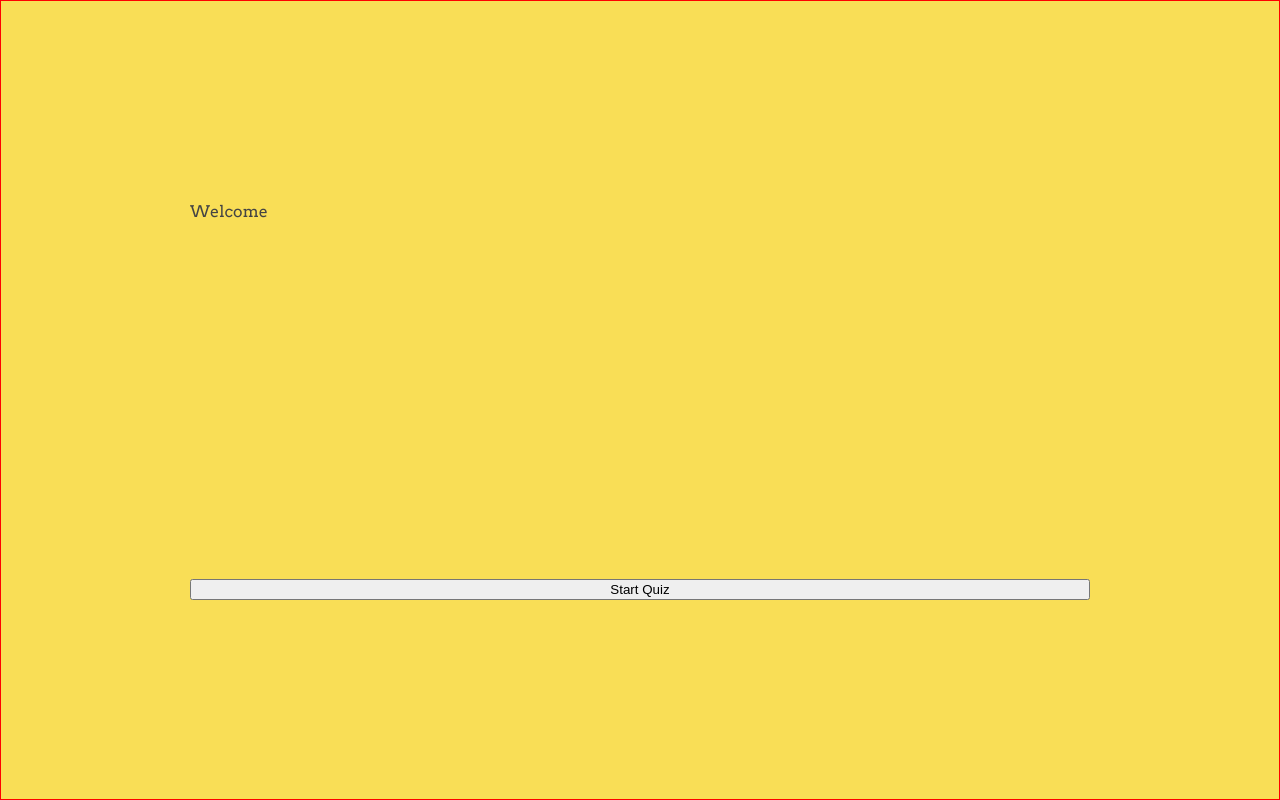
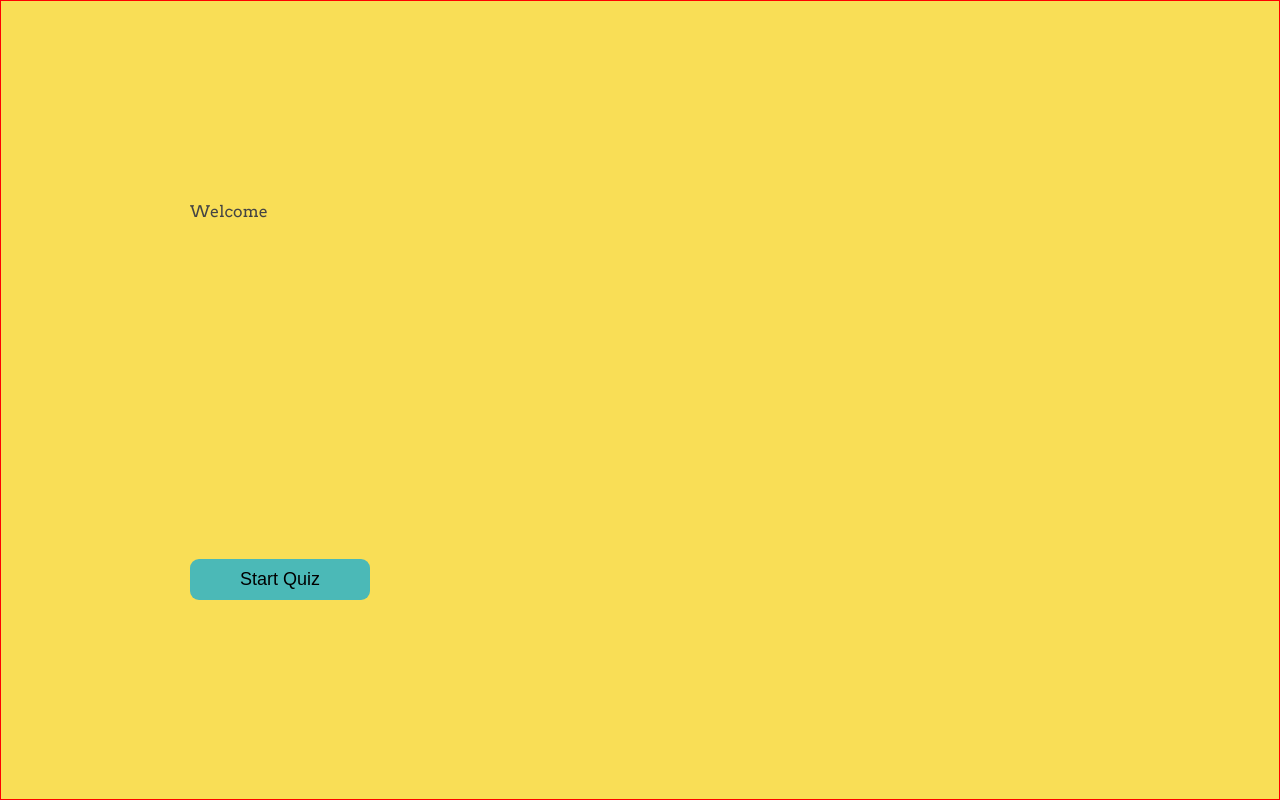
Before and after one commit to MPiotrowska/trivia-app, a React (Create React App) app: page / in a window 1280 px wide. Built offline with nearby package versions, Linux system fonts and the light colour scheme.

Commit message:
button style

```diff
--- a/src/index.css
+++ b/src/index.css
@@ -41,3 +41,32 @@ code {
   font-family: source-code-pro, Menlo, Monaco, Consolas, 'Courier New',
     monospace;
 }
+
+button {
+  background-color: #4bb9b7;
+  color: black;
+  border: none;
+  text-transform: capitalize;
+  padding:10px 24px ;
+  border-radius: 9px;
+  transition: all 0.5s ease-in-out;
+  font-size:18px ;
+  position: absolute;
+  bottom: 10px;
+
+  width: 85%;
+}
+
+button:hover {
+  transform:translateY(-10px);
+  box-shadow: 0 14px 28px rgba(0,0,0,.25),0 10px 10px rgba(0,0,0,.22);
+
+}
+
+@media screen and (min-width:768px) {
+  button {
+    max-width: 180px;
+    position: relative;
+    bottom: auto;
+  }
+}
```
